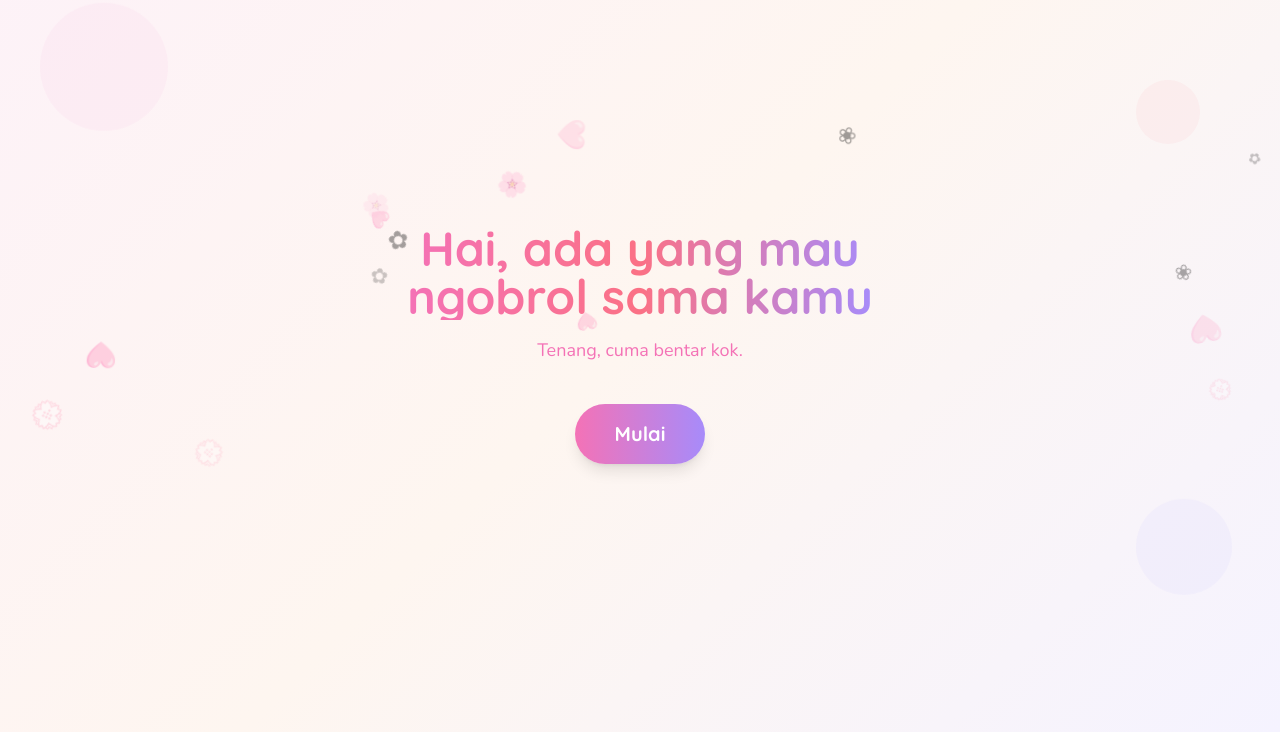
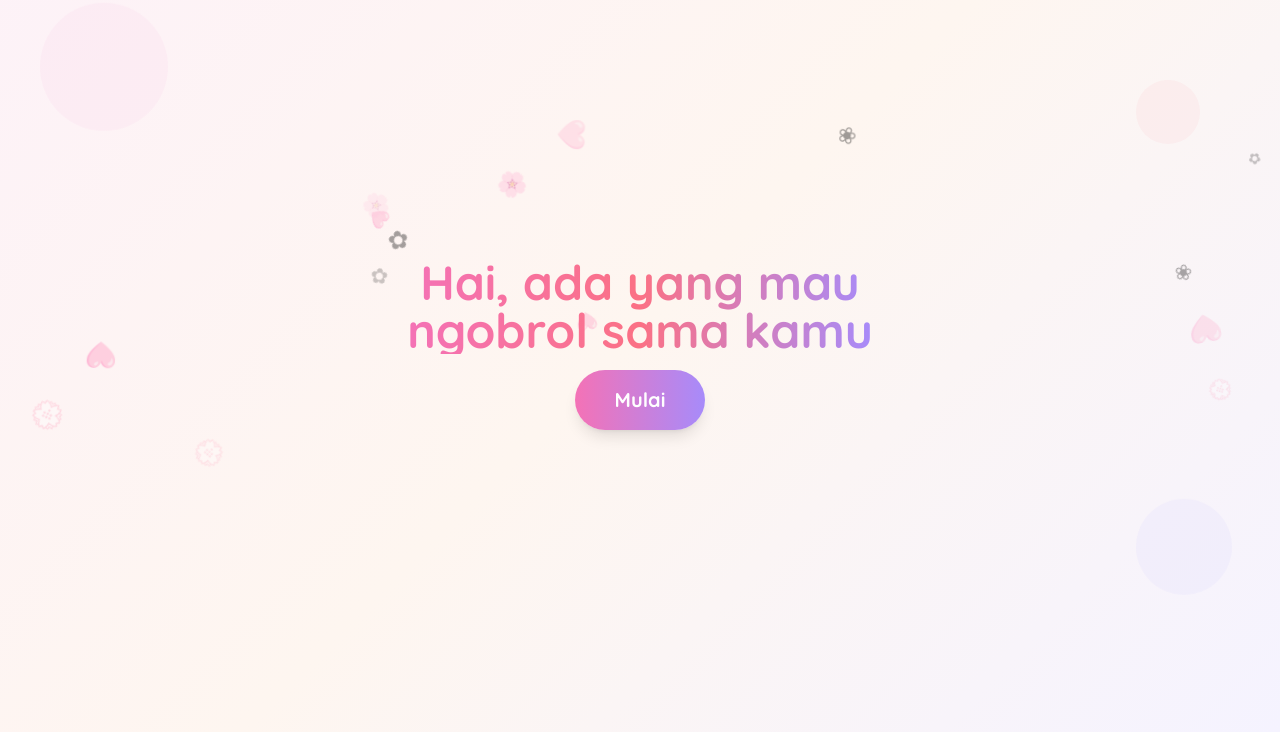
Before and after one commit to jokobim12/hbd, a plain HTML site: page index.html in a window 1280 px wide. Shown: the part 68-800 px from the top of the page. Drawn offline with nearby package versions, Linux system fonts and the light colour scheme.

Commit message:
Update index.html

```diff
--- a/index.html
+++ b/index.html
@@ -543,10 +543,6 @@
         Hai, ada yang mau<br/>ngobrol sama kamu
       </h1>
 
-      <p class="text-pink-400 text-base sm:text-lg mb-8 sm:mb-10 animate-fadeInUp" style="animation-delay: 0.3s; opacity:0;">
-        Tenang, cuma bentar kok.
-      </p>
-
       <button id="btnStart"
         onclick="startGame()"
         class="animate-fadeInUp bg-gradient-to-r from-pink-400 to-violet-400 text-white px-8 sm:px-10 py-3 sm:py-4 rounded-full text-lg sm:text-xl font-display font-bold shadow-lg hover:shadow-xl hover:scale-105 transition-all duration-300 cursor-pointer"
```
